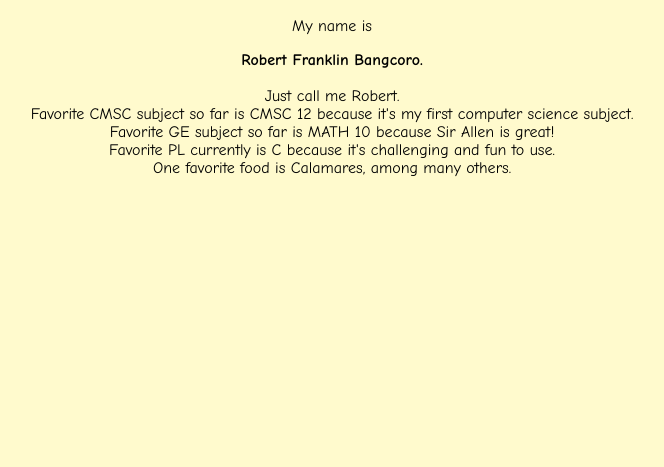
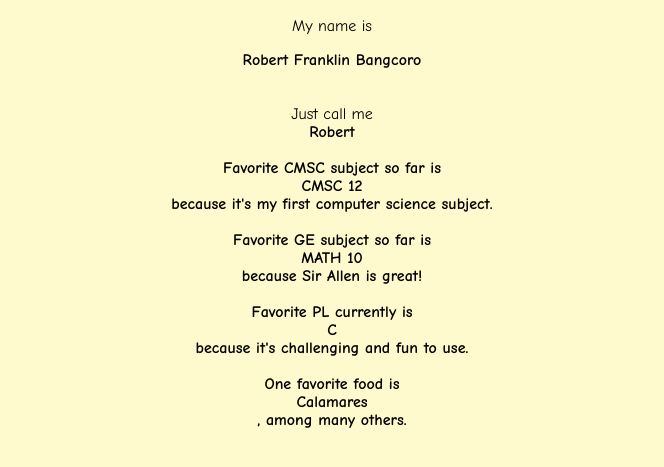
Before and after one commit to rb05/rb05.github.io, a plain HTML site: page index.html in a window 1280 px wide. Shown: the part 39-506 px from the top of the page, without its empty margins (308-972 px from the left). Drawn offline with Linux system fonts and the light colour scheme.

Commit message:
new  commit

```diff
--- a/index.html
+++ b/index.html
@@ -7,12 +7,12 @@
 
     <body>
         <h2> Me at a Glance </h2>
-        <p> My name is <div class="info">Robert Franklin Bangcoro. </div> <br>
-            Just call me Robert. <br>
-            Favorite CMSC subject so far is CMSC 12 because it's my first computer science subject. <br>
-            Favorite GE subject so far is MATH 10 because Sir Allen is great! <br>
-            Favorite PL currently is C because it's challenging and fun to use. <br>
-            One favorite food is Calamares, among many others.<br>
+        <p> My name is <div class="info">Robert Franklin Bangcoro </div> <br><br>
+            Just call me <div class="info"> Robert <br><br>
+            Favorite CMSC subject so far is <div class="info"> CMSC 12 </div> because it's my first computer science subject. <br><br>
+            Favorite GE subject so far is <div class="info"> MATH 10 </div> because Sir Allen is great! <br><br>
+            Favorite PL currently is <div class="info"> C </div> because it's challenging and fun to use. <br><br>
+            One favorite food is <div class="info"> Calamares </div>, among many others.<br><br>
         </p>
     </body>
 </html>
```
